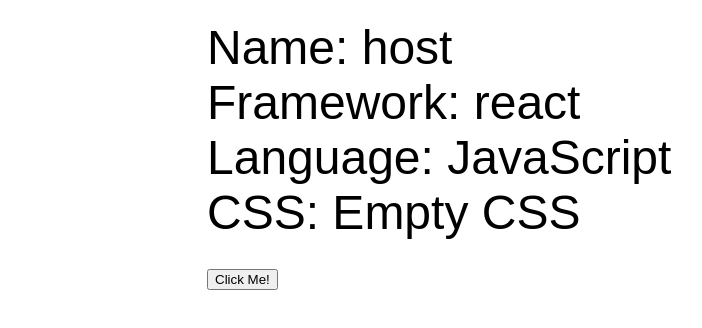
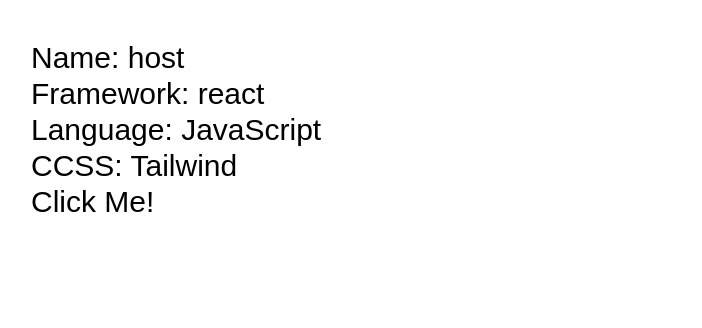
Before and after one commit to josdem/microfrontend-workshop, a React app in the folder home/: page / in a window 1280 px wide. Shown: the top 328 px of the page, without its empty margins (33-735 px from the left). Built offline with nearby package versions, Linux system fonts and the light colour scheme.

Commit message:
Adding tailwind instead css

```diff
--- a/home/package.json
+++ b/home/package.json
@@ -4,7 +4,7 @@
   "scripts": {
     "build": "webpack --mode production",
     "build:dev": "webpack --mode development",
-    "build:start": "cd dist && PORT=8080 npx serve",
+    "build:start": "cd dist && PORT=3000 npx serve",
     "start": "webpack serve --open --mode development",
     "start:live": "webpack serve --open --mode development --live-reload --hot"
   },
@@ -27,7 +27,8 @@
     "style-loader": "^3.3.0",
     "webpack": "^5.57.1",
     "webpack-cli": "^4.10.0",
-    "webpack-dev-server": "^4.3.1"
+    "webpack-dev-server": "^4.3.1",
+    "tailwindcss": "^2.0.2"
   },
   "dependencies": {
     "@babel/runtime": "^7.13.10",
--- a/home/src/App.jsx
+++ b/home/src/App.jsx
@@ -5,11 +5,11 @@
 import "./index.css";
 
 const App = () => (
-  <div className="container">
+  <div className="mt-10 text-3xl mx-auto max-w-6xl">
     <div>Name: host</div>
     <div>Framework: react</div>
     <div>Language: JavaScript</div>
-    <div>CSS: Empty CSS</div>
+    <div>CCSS: Tailwind</div>
     <Button/>
   </div>
 );
--- a/home/src/index.css
+++ b/home/src/index.css
@@ -1,10 +1,7 @@
+@tailwind base;
+@tailwind components;
+@tailwind utilities;
+
 body {
   font-family: Arial, Helvetica, sans-serif;
 }
-
-.container {
-  font-size: 3rem;
-  margin: auto;
-  max-width: 800px;
-  margin-top: 20px;
-}
--- /dev/null
+++ b/postcss.config.js
@@ -0,0 +1,6 @@
+const autoprefixer = require("autoprefixer");
+const tailwindcss = require("tailwindcss");
+
+module.exports = {
+  plugins: [tailwindcss, autoprefixer],
+};
--- /dev/null
+++ b/tailwind.config.js
@@ -0,0 +1,11 @@
+module.exports = {
+    purge: [],
+    darkMode: false, // or 'media' or 'class'
+    theme: {
+      extend: {},
+    },
+    variants: {
+      extend: {},
+    },
+    plugins: [],
+  }
```
